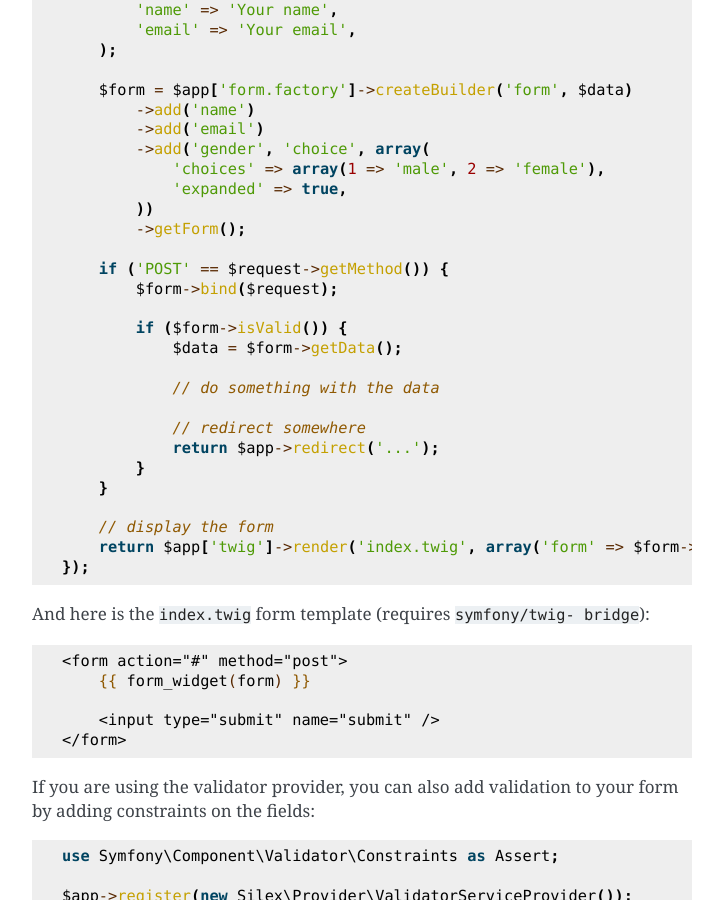
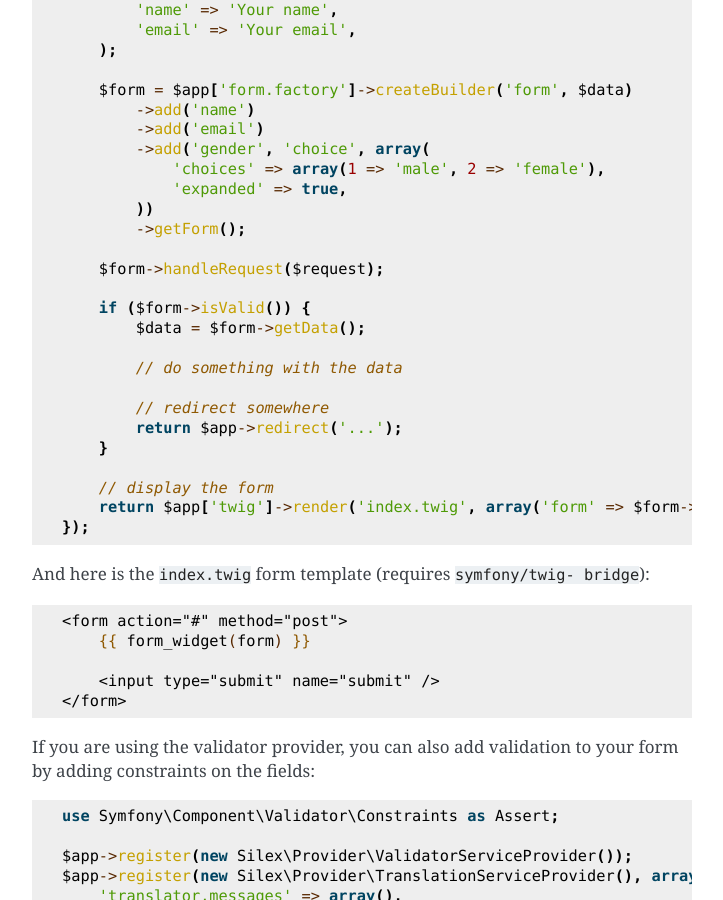
Before and after one commit to silexphp/Silex, a Sphinx documentation site: the page built from doc/providers/form.rst, in a window 1280 px wide and 900 px high, scrolled down 1933 px. Shown: the whole window, without its empty margins (388-1111 px from the left). Built offline with Sphinx 7.4.7, drawn with Linux system fonts in a browser that asks for light colours; pages that are not in the unit, such as notebooks, are missing from menus.

Commit message:
fixed the form example to not use deprecated methods

```diff
--- a/doc/providers/form.rst
+++ b/doc/providers/form.rst
@@ -110,17 +110,15 @@ example::
             ))
             ->getForm();
 
-        if ('POST' == $request->getMethod()) {
-            $form->bind($request);
+        $form->handleRequest($request);
 
-            if ($form->isValid()) {
-                $data = $form->getData();
+        if ($form->isValid()) {
+            $data = $form->getData();
 
-                // do something with the data
+            // do something with the data
 
-                // redirect somewhere
-                return $app->redirect('...');
-            }
+            // redirect somewhere
+            return $app->redirect('...');
         }
 
         // display the form
```
